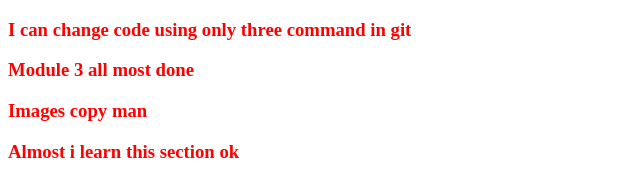
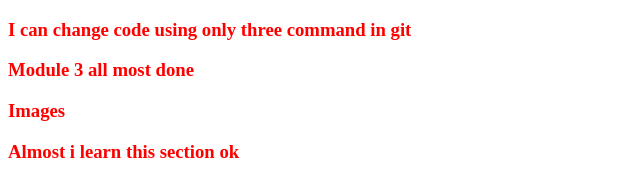
Before and after one commit to lanjudev16/my-secound-repo, a plain HTML site: page index.html in a window 1280 px wide. Shown: the full height of the page, 0-640 px from the left. Drawn offline with Linux system fonts and the light colour scheme.

Commit message:
Update index.html

```diff
--- a/index.html
+++ b/index.html
@@ -11,7 +11,7 @@
     <h3>I can change code using only three command in git</h3>
     <h3>Module 3 all most done</h3>
     <div>
-        <h3>Images copy man</h3>
+        <h3>Images</h3>
         <h3>Almost i learn this section ok</h3>
     </div>
 
```
